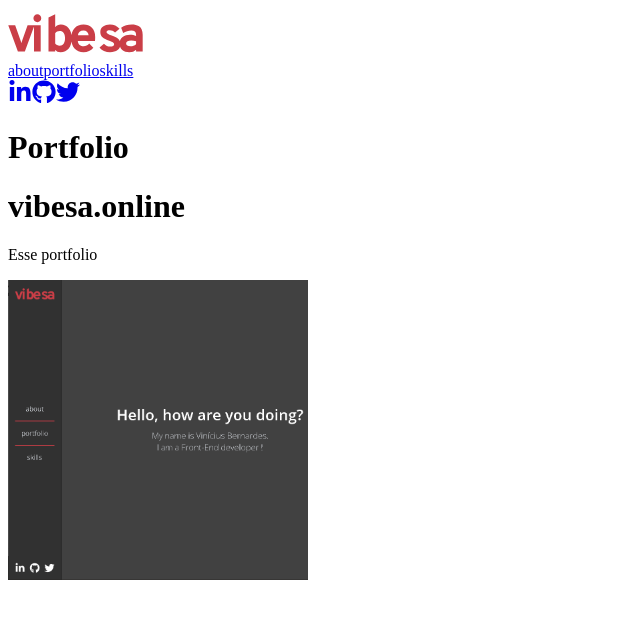
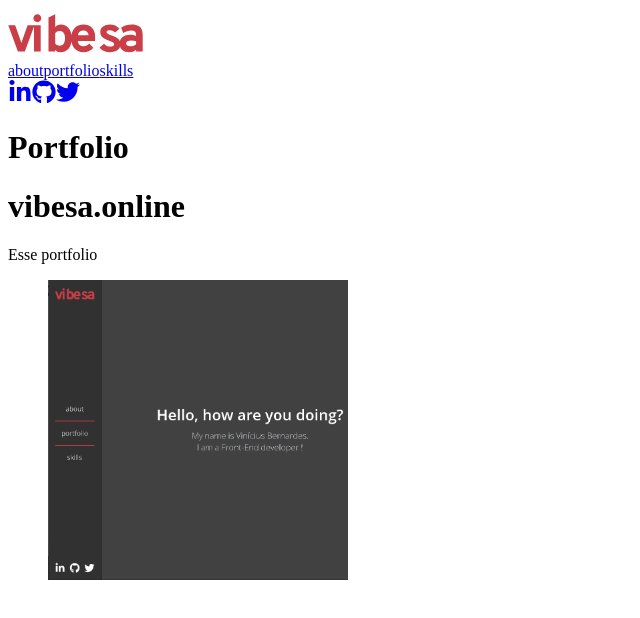
Before and after one commit to viniciusbe/vibesa.online, a Next.js app: page /portfolio in a window 1280 px wide. Shown: the top 618 px of the page, without its empty margins (0-640 px from the left). Built offline with nearby package versions, Linux system fonts and the light colour scheme.

Commit message:
refactor : style ProjectCard

```diff
--- a/components/ProjectCard/index.tsx
+++ b/components/ProjectCard/index.tsx
@@ -2,10 +2,12 @@ import Image from 'next/image';
 
 const ProjectCard = (): JSX.Element => {
   return (
-    <div>
+    <div className="border border-gray-lighter rounded px-8 py-4">
       <h1>vibesa.online</h1>
       <p>Esse portfolio</p>
-      <Image src="/vibesa.png" width={300} height={300} />
+      <figure className="pt-2">
+        <Image src="/vibesa.png" width={300} height={300} />
+      </figure>
     </div>
   );
 };
```
